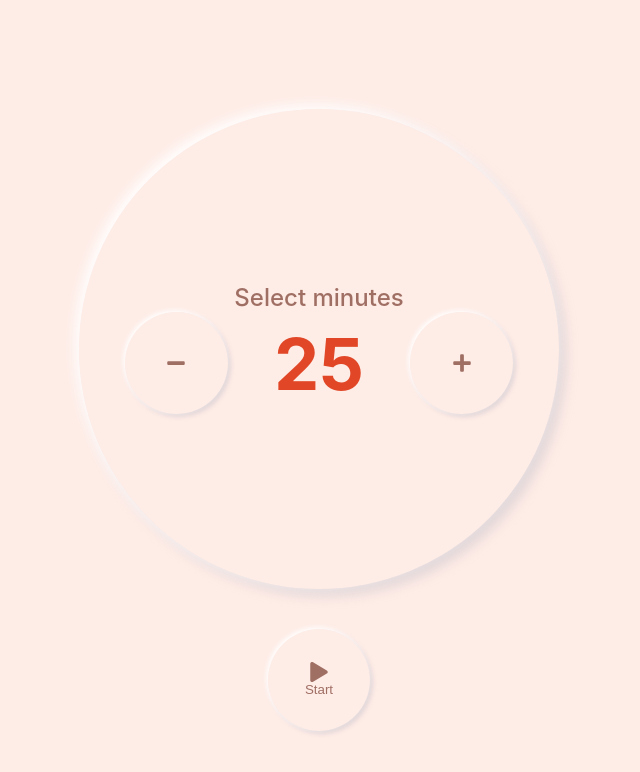
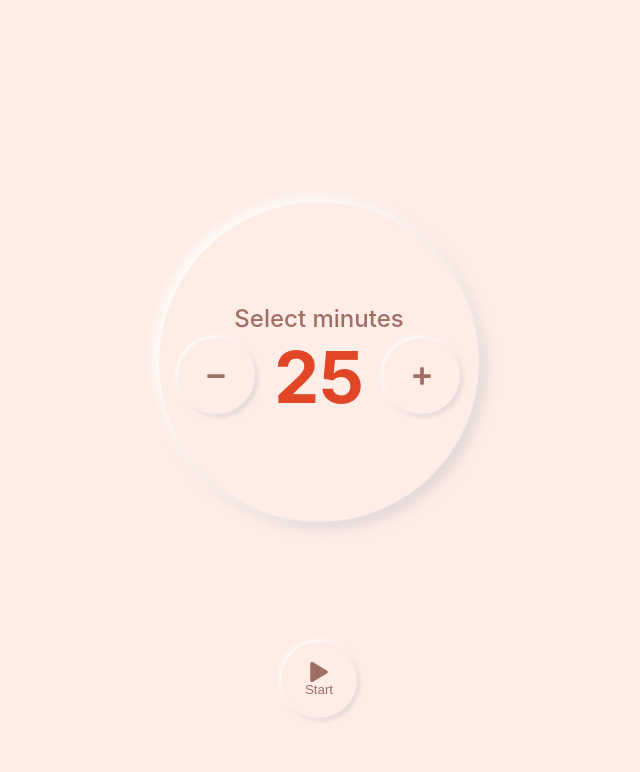
Before and after one commit to itskarelleh/neomorphism-pomodoro, a React (Create React App) app: page / in a window 1280 px wide. Shown: the top 772 px of the page, without its empty margins (321-961 px from the left). Built offline with nearby package versions, Linux system fonts and the light colour scheme.

Commit message:
Updated responsiveness for larger screens.

```diff
--- a/src/App.scss
+++ b/src/App.scss
@@ -9,7 +9,6 @@ $dark-bg: linear-gradient(180deg, #221915 0%, #3E302A 46.34%, #1A0B05 125.28%);
 $highlight-dramatic: -4.083333492279053px -4.083333492279053px 12.25px 0px #FFFFFF;
 $shadow-dramatic-1: 6.125px 6.125px 12.25px 0px #AEAEC066;
 $shadow-dramatic-2: 0px 0px 0px 1px #FFFFFF33 inset;
-
 $highlight: -1.6666666269302368px -1.6666666269302368px 5px 0px #FFFFFF;
 $shadow-1: 2.5px 2.5px 5px 0px #AEAEC066;
 $shadow-2: 0px 0px 0px 0.3333333432674408px #FFFFFF33 inset;
@@ -19,14 +18,11 @@ $soft-shadow-2: 0px 0px 0px 0.3333333432674408px #FFFFFF33 inset;
 //sunken
 $sunken-shadow: 6.125px 6.125px 4.083333492279053px 0px #AEAEC033 inset;
 $sunken-highlight: -4.083333492279053px -4.083333492279053px 4.083333492279053px 0px #FFFFFFB2 inset;
-
-
-
 //dimension
 $rounded: 50%;
 $timer-circle: 75vw;
 $btn-size: 15vw;
-$btn-size-small: 8vw;
+$btn-size-small: 6vw;
 $phone: 320px;
 $tablet: 768px;
 $laptop: 1200px;
@@ -192,8 +188,8 @@ h6 {
 
 @media (min-width: $tablet) and (max-width: $desktop) {
   .timer-container {
-    height: calc($timer-circle/2);
-    width: calc($timer-circle/2);
+    height: 25vw;
+    width: 25vw;
   }
 
   .timer-btn {
--- a/src/components/Pomodoro.js
+++ b/src/components/Pomodoro.js
@@ -1,7 +1,6 @@
 import React, { useState, useEffect } from 'react';
 import TimerDisplay from './displays/TimerDisplay';
 import TimerButton from './inputs/TimerButton';
-import Sounds from './inputs/Sounds';
 import { FaUndoAlt, FaPause, FaPlay, FaStop } from "react-icons/fa";
 
 export default function Pomodoro() {
@@ -41,17 +40,9 @@ export default function Pomodoro() {
     }
 
     const pauseTimer = () => {
-        // if(!timerInterval){
-            // setTimerInterval(setInterval(tick, 1000));
-            clearInterval(timerInterval);
-            setRunning(false);
-            setTime(prev => time > 0 ? (prev) : sessionTimes[0].default);
-            // console.log(time);
-            // startTimer();
-        // } else {
-        //     clearInterval(timerInterval);
-        //     console.log(time);
-        // }
+        clearInterval(timerInterval);
+        setRunning(false);
+        setTime(prev => time > 0 ? (prev) : sessionTimes[0].default);
     }
 
     const togglePausePlay = () => {
```
Also changed, not shown: 1 other file (tests, documents, lock files or other folders).
